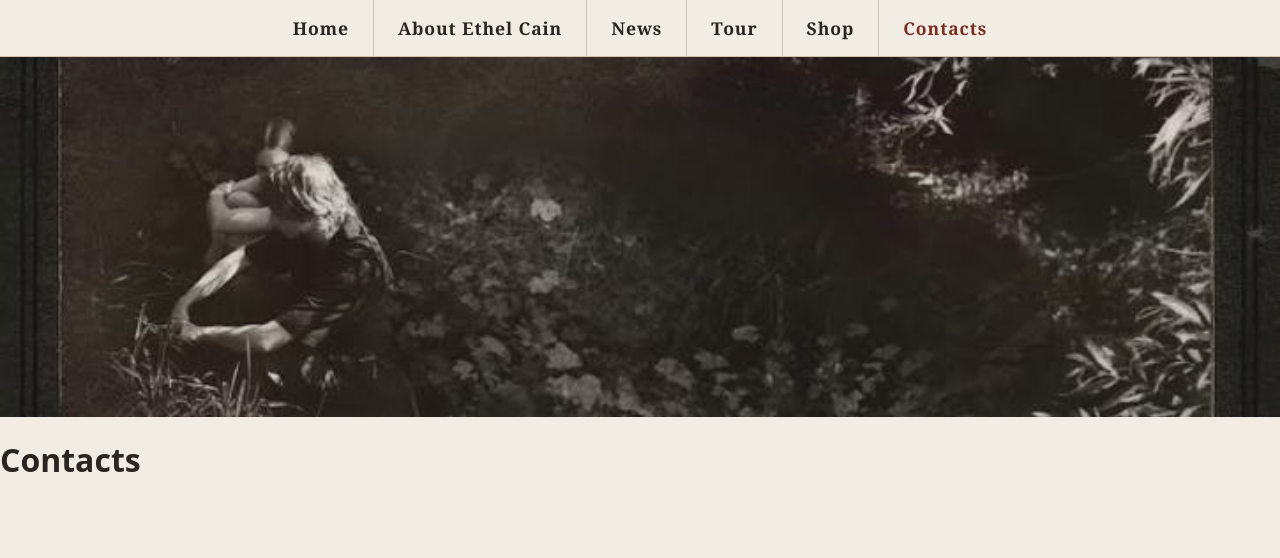
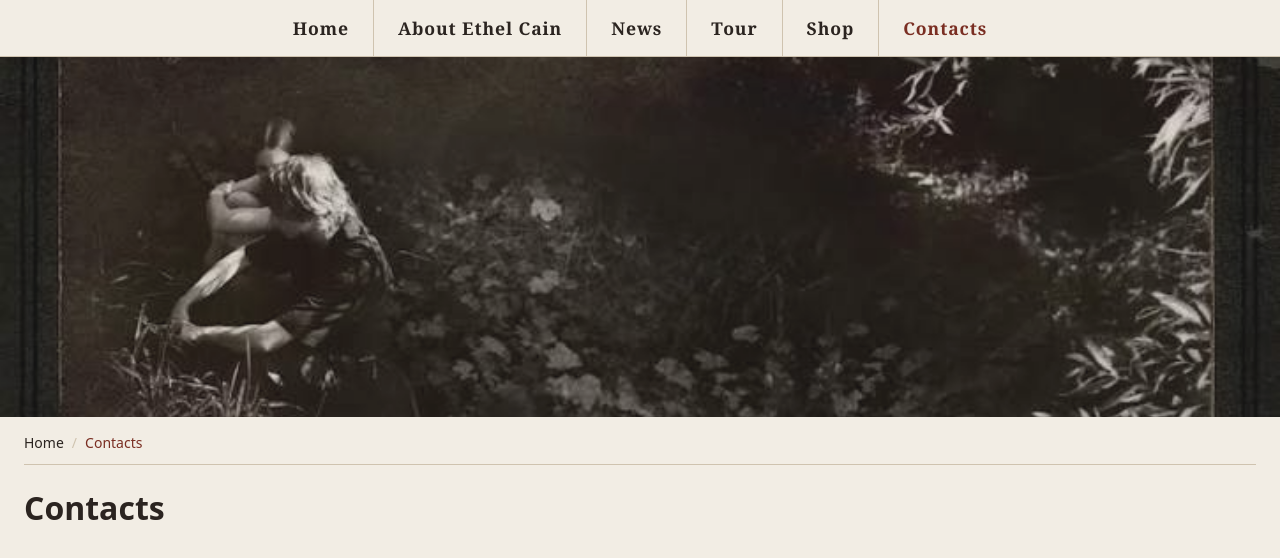
Before and after one commit to zheniyyya/Ethel-Cain, a React (Vite) app: page /contacts in a window 1280 px wide. Shown: the top 558 px of the page. Built offline with nearby package versions, Linux system fonts and the light colour scheme; a web font is replaced by a local one.

Commit message:
Add Breadcrumbs

```diff
--- a/src/App.jsx
+++ b/src/App.jsx
@@ -1,34 +1,26 @@
 import { Route, Routes } from 'react-router-dom';
+import Breadcrumbs from './components/Breadcrumbs.jsx';
 import Header from './components/Header.jsx';
-
-
+import { routes } from './routes.js';
 
 function Page({ title }) {
   return <h1>{title}</h1>;
 }
 
-const routes = [
-  { path: '/', title: 'Home' },
-  { path: '/about', title: 'About Ethel Cain' },
-  { path: '/about/biography', title: 'Biography' },
-  { path: '/about/discography', title: 'Discography' },
-  { path: '/news', title: 'News' },
-  { path: '/tour', title: 'Tour' },
-  { path: '/shop', title: 'Shop' },
-  { path: '/shop/albums', title: 'Albums' },
-  { path: '/shop/merch', title: 'Merch' },
-  { path: '/contacts', title: 'Contacts' },
-];
-
 function App() {
   return (
     <>
       <Header />
-      <Routes>
-        {routes.map(({ path, title }) => (
-          <Route key={path} path={path} element={<Page title={title} />} />
-        ))}
-      </Routes>
+      <main className="main">
+        <Breadcrumbs />
+        <div className="content">
+          <Routes>
+            {routes.map(({ path, title }) => (
+              <Route key={path} path={path} element={<Page title={title} />} />
+            ))}
+          </Routes>
+        </div>
+      </main>
     </>
   );
 }
--- /dev/null
+++ b/src/components/Breadcrumbs.jsx
@@ -0,0 +1,33 @@
+import { Link, useLocation } from 'react-router-dom';
+import { routes } from '../routes.js';
+
+function Breadcrumbs() {
+  const { pathname } = useLocation();
+
+  const segments = pathname.split('/').filter(Boolean);
+  const paths = ['/', ...segments.map((_, i) => '/' + segments.slice(0, i + 1).join('/'))];
+
+  const crumbs = paths
+    .map((path) => routes.find((route) => route.path === path))
+    .filter(Boolean);
+
+  if (crumbs.length < 2) return null;
+
+  return (
+    <nav className="breadcrumbs" aria-label="Breadcrumb">
+      <ol>
+        {crumbs.map(({ path, title }, i) => (
+          <li key={path}>
+            {i === crumbs.length - 1 ? (
+              <span aria-current="page">{title}</span>
+            ) : (
+              <Link to={path}>{title}</Link>
+            )}
+          </li>
+        ))}
+      </ol>
+    </nav>
+  );
+}
+
+export default Breadcrumbs;
--- /dev/null
+++ b/src/routes.js
@@ -0,0 +1,12 @@
+export const routes = [
+  { path: '/', title: 'Home' },
+  { path: '/about', title: 'About Ethel Cain' },
+  { path: '/about/biography', title: 'Biography' },
+  { path: '/about/discography', title: 'Discography' },
+  { path: '/news', title: 'News' },
+  { path: '/tour', title: 'Tour' },
+  { path: '/shop', title: 'Shop' },
+  { path: '/shop/albums', title: 'Albums' },
+  { path: '/shop/merch', title: 'Merch' },
+  { path: '/contacts', title: 'Contacts' },
+];
--- /dev/null
+++ b/src/styles/_layout.scss
@@ -0,0 +1,39 @@
+@use 'variables' as *;
+
+.main {
+  padding: 1rem 1.5rem;
+}
+
+.breadcrumbs {
+  margin-bottom: 1rem;
+  padding-bottom: 0.75rem;
+  border-bottom: 1px solid $line;
+  font-size: 0.875rem;
+
+  ol {
+    display: flex;
+    flex-wrap: wrap;
+    margin: 0;
+    padding: 0;
+    list-style: none;
+  }
+
+  li + li::before {
+    content: '/';
+    margin: 0 0.5rem;
+    color: $line;
+  }
+
+  a {
+    color: $text;
+    text-decoration: none;
+
+    &:hover {
+      color: $rust;
+    }
+  }
+
+  [aria-current] {
+    color: $rust;
+  }
+}
--- a/src/styles/main.scss
+++ b/src/styles/main.scss
@@ -1,5 +1,6 @@
 @use 'variables' as *;
 @use 'header';
+@use 'layout';
 
 * {
   box-sizing: border-box;
```
